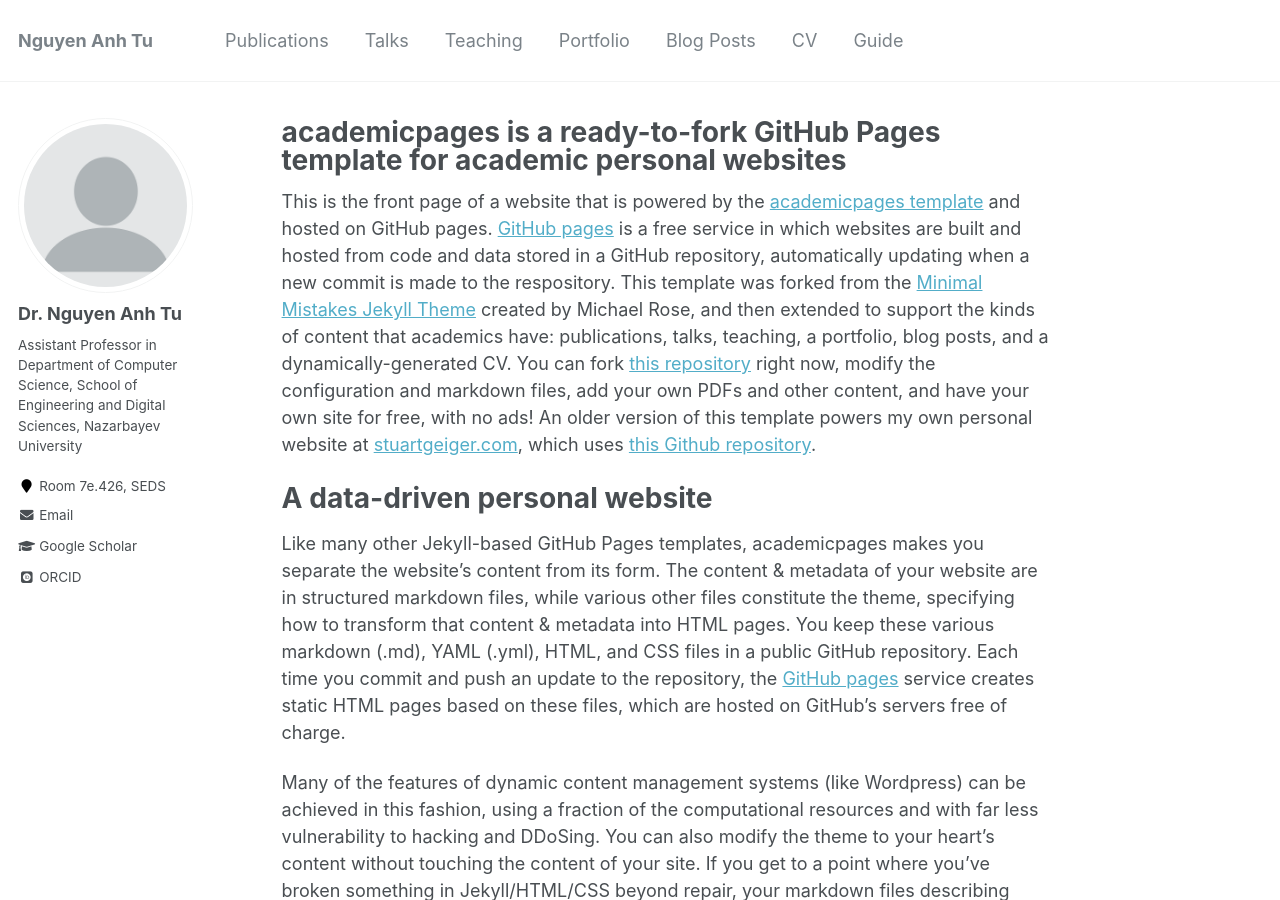
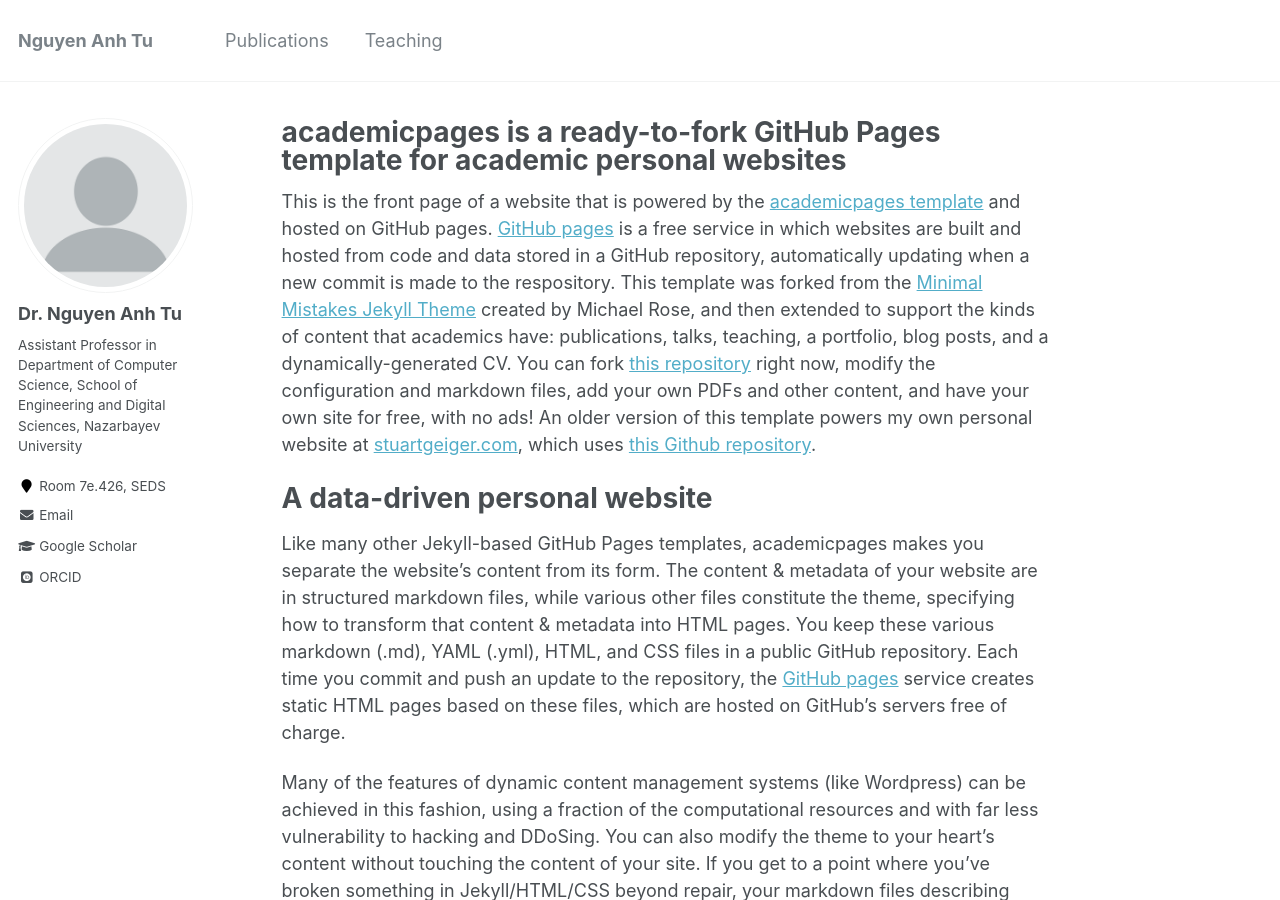
Before and after one commit to tunguyen87/homepage, a Jekyll site: the page built from _pages/about.md, in a window 1280 px wide and 900 px high. Built offline with Jekyll 4.4.1, drawn with Linux system fonts in a browser that asks for light colours; some web fonts are replaced; part of the change alters nothing that is shown.

Commit message:
Update navigation.yml

```diff
--- a/_data/navigation.yml
+++ b/_data/navigation.yml
@@ -3,20 +3,17 @@ main:
   - title: "Publications"
     url: /publications/
 
-  - title: "Talks"
-    url: /talks/
-
   - title: "Teaching"
     url: /teaching/
 
-  - title: "Portfolio"
-    url: /portfolio/
+  #- title: "Portfolio"
+  #  url: /portfolio/
 
-  - title: "Blog Posts"
-    url: /year-archive/
+  #- title: "Blog Posts"
+  #  url: /year-archive/
 
-  - title: "CV"
-    url: /cv/
+  #- title: "CV"
+  #  url: /cv/
 
-  - title: "Guide"
-    url: /markdown/
+  #- title: "Guide"
+  #  url: /markdown/
```
